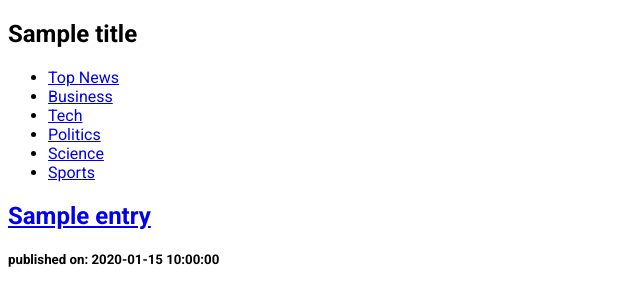
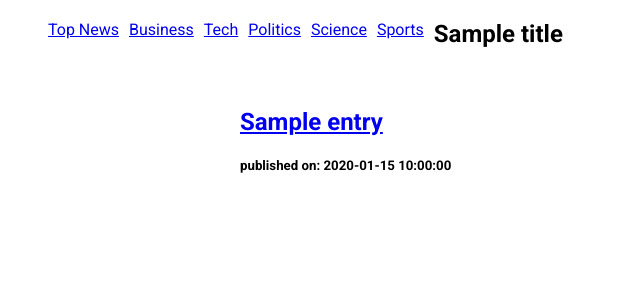
Before and after one commit to MattiasZurkovic/news_feather, a Flask app: template app/templates/index.html in a window 1280 px wide. Shown: the top 306 px of the page, without its empty margins (0-640 px from the left). Run offline with Flask 2, Linux system fonts and the light colour scheme; the template is opened without the code that fills it: most values are stand-ins (such as "Sample title", 1, 10 or a date in 2020).

Commit message:
Navbar 50% done

```diff
--- a/app/templates/index.html
+++ b/app/templates/index.html
@@ -13,15 +13,28 @@
     font-family: 'Roboto', sans-serif;
   }
 
-  #valve_block {
+  .content {
     margin: 0 auto;
     width: 800px;
+    margin-top: 60px;
   }
+
+
+  .nav ul li {
+    list-style: none;
+    float: left;
+    padding-right: 10px;
+    display: inline-block;
+    list-style-type: none;
+  }
+
+  .nav {
+
+  }
+
   </style>
 
   <body>
-
-    <h2>{{ title }}</h2>
 
     <div class="nav">
       <ul>
@@ -31,10 +44,12 @@
         <li><a href="/politics">Politics</a></li>
         <li><a href="/science">Science</a></li>
         <li><a href="/sports">Sports</a></li>
-
       </ul>
     </div>
 
+    <h2>{{ title }}</h2>
+
+<div class='content'>
   {% block content %}
     <div class="row">
     {% for e in entries %}
@@ -45,6 +60,7 @@
     {% endfor %}
     </div>
   {% endblock %}
+</div>
 
   </body>
 </html>
```
